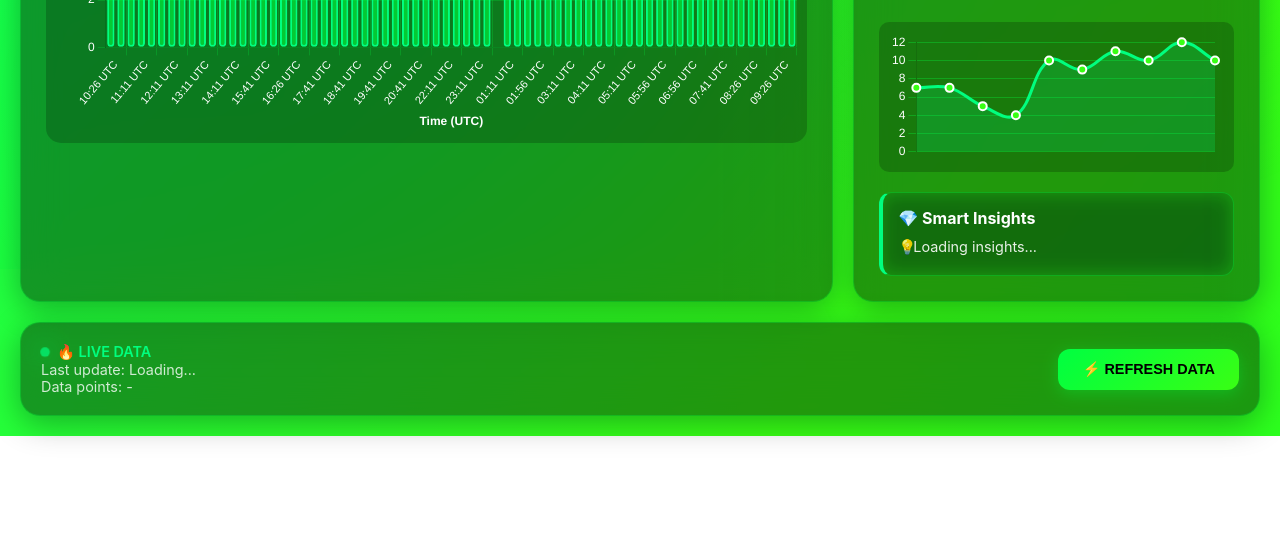
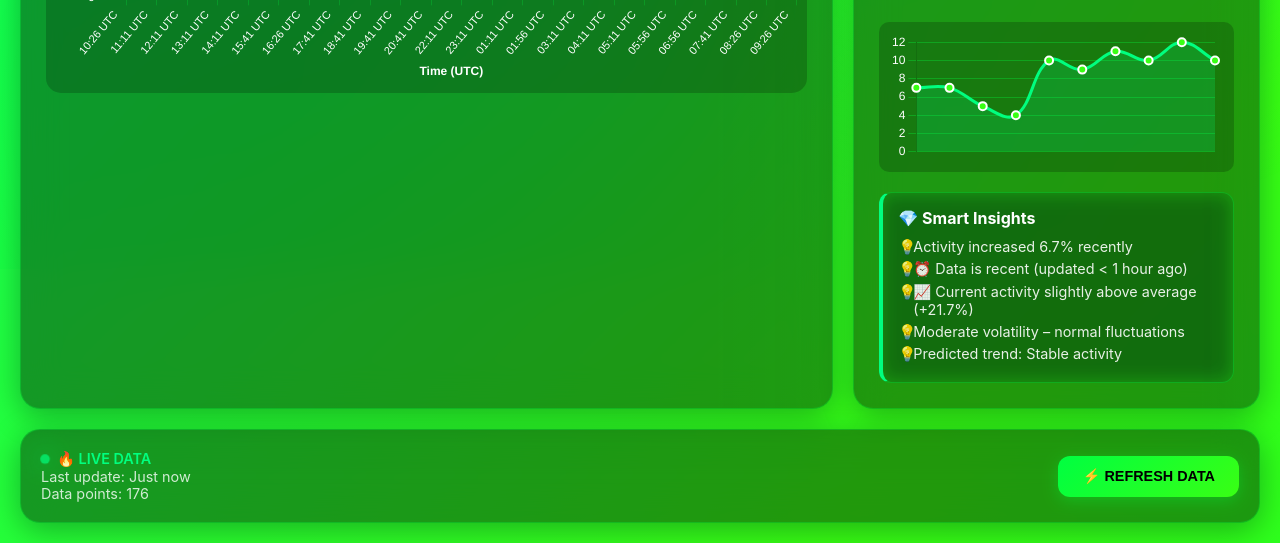
Before and after one commit to sechug/biddersuccinct-analytics, a website: page website/index.html in a window 1280 px wide. Shown: the part 531-1074 px from the top of the page. Before the commit the page ends 967 px from the top, so only its background shows below. Drawn offline with nearby package versions, Linux system fonts and the light colour scheme.

Commit message:
Update index.html

```diff
--- a/website/index.html
+++ b/website/index.html
@@ -863,6 +863,22 @@ function filterRecentData(data, hoursLimit = 24) {
 
             const insights = [];
 
+            // Trend recent vs earlier
+            const recent = cleanValues.slice(-3);
+            const earlier = cleanValues.slice(-6, -3);
+
+            if (recent.length > 0 && earlier.length > 0) {
+                const recentAvg = recent.reduce((a, b) => a + b, 0) / recent.length;
+                const earlierAvg = earlier.reduce((a, b) => a + b, 0) / earlier.length;
+                const change = ((recentAvg - earlierAvg) / earlierAvg * 100);
+
+                if (Math.abs(change) > 5) {
+                    insights.push(`Activity ${change > 0 ? 'increased' : 'decreased'} ${Math.abs(change).toFixed(1)}% recently`);
+                } else {
+                    insights.push(`Activity remains stable (${change > 0 ? '+' : ''}${change.toFixed(1)}%)`);
+                }
+             }
+
            // Data quality insight (berdasarkan scraping 15 menit)
             const dataFreshness = 15; // menit
             const lastDataPoint = new Date(rawData[rawData.length - 1]?.timestamp);
```
